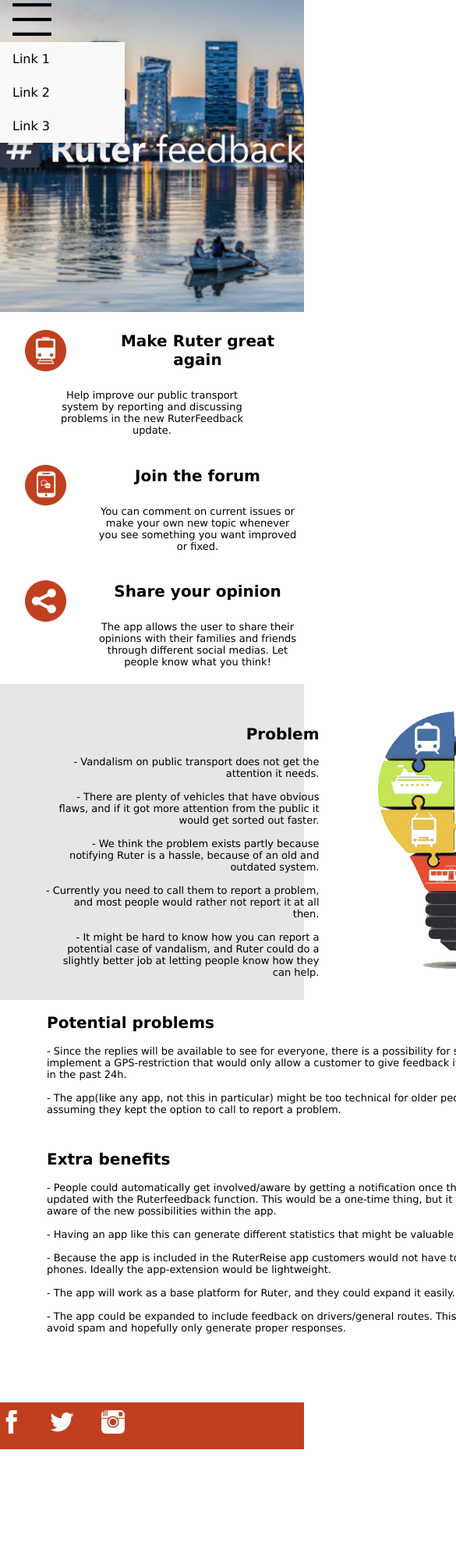
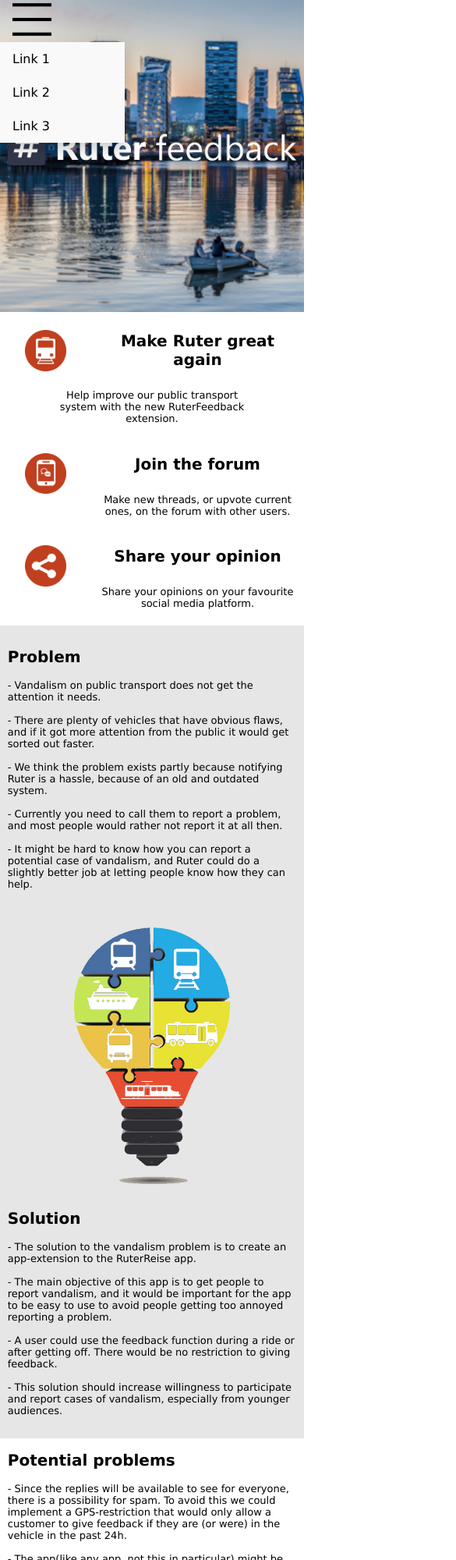
Before and after one commit to Markus1412/webproject, a website: page webproject/public_html/index.html in a window 390 px wide. Shown: the top 2000 px of the page at 78% size, 585 px wide, since content can reach past the window. Before the commit the page ends 1873 px from the top, so only its background shows below. Drawn offline with Linux system fonts and the light colour scheme.

Commit message:
scaling forside

```diff
--- a/webproject/nbproject/private/private.xml
+++ b/webproject/nbproject/private/private.xml
@@ -3,6 +3,7 @@
     <editor-bookmarks xmlns="http://www.netbeans.org/ns/editor-bookmarks/2" lastBookmarkId="0"/>
     <open-files xmlns="http://www.netbeans.org/ns/projectui-open-files/2">
         <group>
+            <file>file:/C:/Users/aksel/Documents/NetBeansProjects/webproject/webproject/public_html/CSS/mainpage.css</file>
             <file>file:/C:/Users/aksel/Documents/NetBeansProjects/webproject/webproject/public_html/index.html</file>
         </group>
     </open-files>
--- a/webproject/public_html/CSS/mainpage.css
+++ b/webproject/public_html/CSS/mainpage.css
@@ -27,7 +27,7 @@
     display: table;
     margin: 0 auto;
     margin-top: 110px;
-    width:100%;
+    width:95%;
     max-width: 1000px;
 }
 .header {
@@ -41,7 +41,6 @@
 }
 #header_text {
     display: inline-block;
-    font-size: 13px;
 }
 
 .dropbtn {
@@ -89,7 +88,7 @@
 }
 li {
     float: left;
-    font-size: 20px;
+    font-size: 14px;
 }
 ul {
     list-style-type: none;
@@ -105,13 +104,14 @@
     text-decoration: none;
 }
 li a:hover {
-    background-color: #C03F1F;
+    color:red;
 }
 
 #partTwo {
     display: table;
     margin: 0 auto;
-    width: 1170px;
+    width:100%;
+    max-width: 1170px;
     height: auto;
     text-align: center;
 }
@@ -167,7 +167,8 @@
 #partthree {
     display: table;
     margin: 0 auto;
-    width: 1170px;
+    width: 100%;
+    max-width: 1170px;
     height: auto;
     text-align: center;
 }
@@ -181,13 +182,11 @@
 }
 #p3_problemSolutionImage {
     display: inline-block;
-    width: 20%;
     margin-right: 5%;
     margin-left: 5%;
-    height: auto;
     text-align: center;
     vertical-align: top;
-    margin-top: 3%;
+    margin-top: 5%;
 }
 #p3_solutionBox {
     display: inline-block;
@@ -205,7 +204,8 @@
 #partfour {
     display: table;
     margin: 0 auto;
-    width: 1170px;
+    width:100%;
+    max-width: 1170px;
     height: auto;
     text-align: center;
 }
@@ -257,7 +257,8 @@
 }
 #footercontent {
     margin: 0 auto;
-    width: 1170px;
+    width:100%;
+    max-width: 1170px;
     display:flex;
 }
 #footer_text {
@@ -343,7 +344,38 @@
         display: inline-block;
         width: 65%;
     }
+}
 
+@media only screen and (min-width: 0px) and (max-width: 1080px){
+    #p4_textBox, #p4_textBox1{
+        width:95%;
+    }
+
+}
+
+@media only screen and (min-width: 0px) and (max-width: 1012px){
+    #p3_problemBox, #p3_problemSoloutionImage, #p3_solutionBox{
+        width:95%;
+        text-align: left;
+    }
+
+    #p3_problemSoloutionImage{
+        margin-top:0;
+    }
+
+    #footer_text {
+        display:none;
+    }
+    #footer_pictures {
+        margin: 0 auto;
+        width: auto;
+    }
+    #facebook, #twitter, #instagram {
+        margin-top: 2px;
+    }
+    .footer{
+        height:15%;
+    }
 }
 
 @media only screen and (min-width: 641px){
--- a/webproject/public_html/index.html
+++ b/webproject/public_html/index.html
@@ -21,10 +21,10 @@
 
                     <div id="header_text">
                         <ul>
-                            <li><a href="#home">Preview</a></li>
-                            <li><a href="#news">About us</a></li>
-                            <li><a href="#contact">Something</a></li>
-                            <li><a href="#about">Hype</a></li>
+                            <li><a href="#home">PREVIEW</a></li>
+                            <li><a href="contact.html">CONTACT US</a></li>
+                            <li><a href="#contact">SOMETHING</a></li>
+                            <li><a href="#about">HYPE</a></li>
                         </ul>
 
                     </div>
@@ -37,16 +37,14 @@
                         <img id="p2_pic1" src=images/transport_red3.png>
                     </div>
                     <h1>Make Ruter great again</h1>
-                    <p id="p2_text1">Help improve our public transport system by reporting and discussing problems
-                        in the new RuterFeedback update.</p>
+                    <p id="p2_text1">Help improve our public transport system with the new RuterFeedback extension.</p>
                 </div>
                 <div id="p2_phone">
                     <div id="phonepic">
                         <img id="p2_pic2" src=images/phone_red2.png>
                     </div>
                     <h1>Join the forum</h1>
-                    <p id="p2_text2">You can comment on current issues or make your own new topic whenever
-                        you see something you want improved or fixed.
+                    <p id="p2_text2">Make new threads, or upvote current ones, on the forum with other users.
                     </p>
                 </div>
                 <div id="p2_share">
@@ -54,8 +52,7 @@
                         <img id="p2_pic3" src=images/share_red.png>
                     </div>
                     <h1>Share your opinion</h1>
-                    <p id="p2_text3">The app allows the user to share their opinions with their families
-                        and friends through different social medias. Let people know what you think!
+                    <p id="p2_text3">Share your opinions on your favourite social media platform.
                     </p>
                 </div>
             </div>
```
Also changed, not shown: 1 other file.
